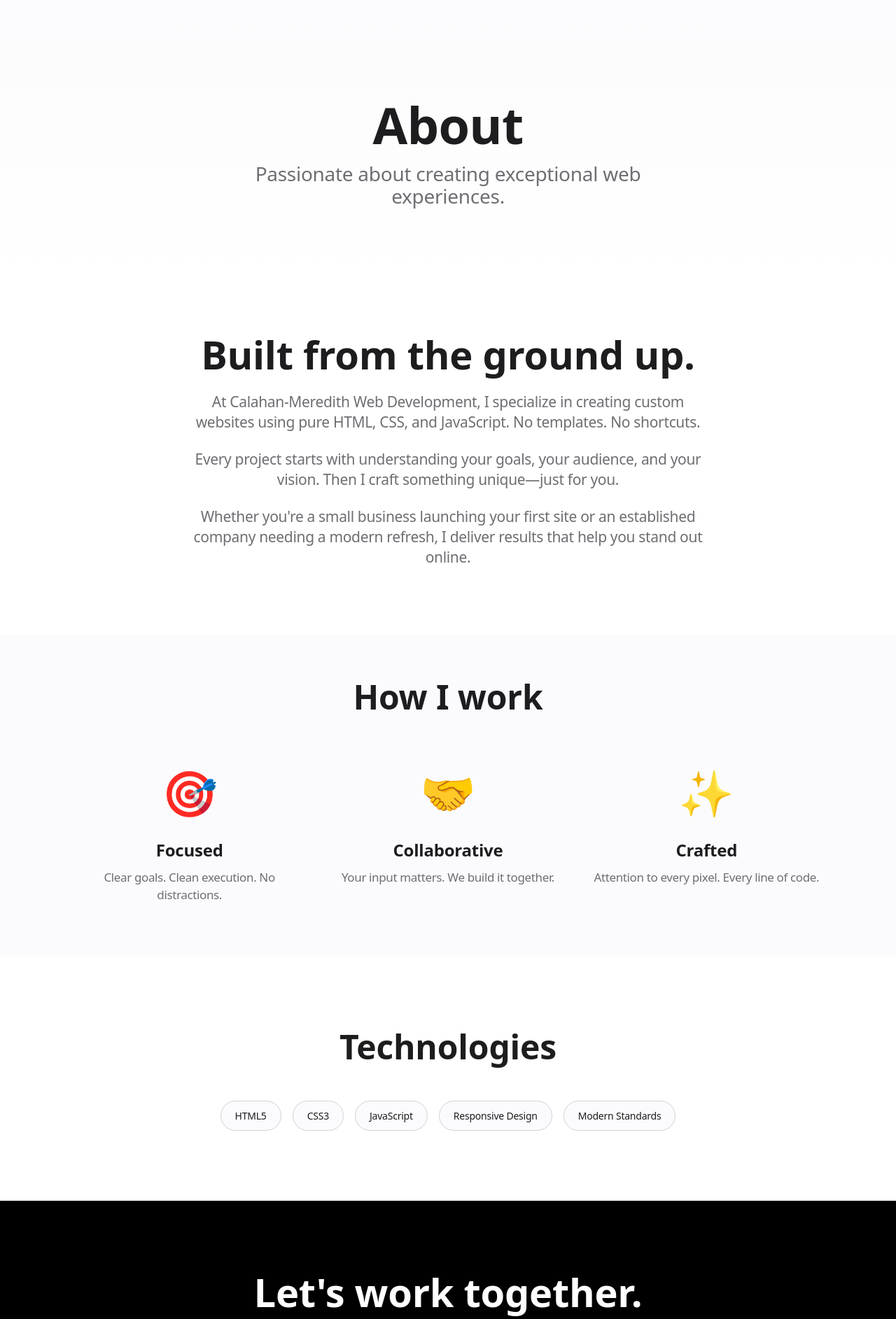
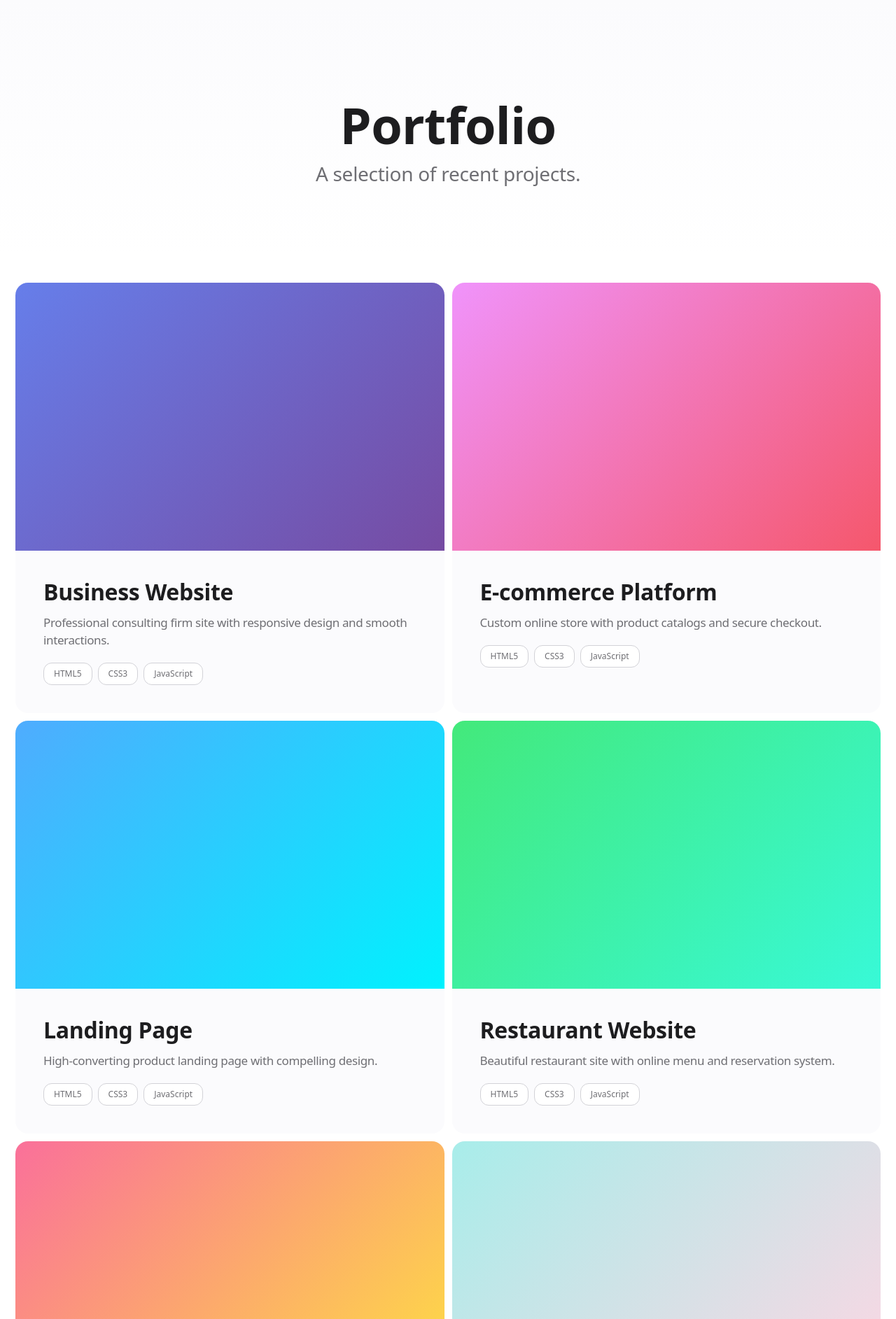
Before and after one commit to Ben-Meredith/Calihan-Meredith, a Flask app: page /about in a window 1280 px wide. Shown: the part 56-1941 px from the top of the page at 70% size. Run offline with Flask 3, Linux system fonts and the light colour scheme.

Commit message:
Update about.html

```diff
--- a/templates/about.html
+++ b/templates/about.html
@@ -1,6 +1,6 @@
 {% extends "base.html" %}
 
-{% block title %}About | Calahan-Meredith Web Development{% endblock %}
+{% block title %}Portfolio | Calahan-Meredith Web Development{% endblock %}
 
 {% block content %}
 
@@ -8,76 +8,109 @@
 <section style="background: linear-gradient(180deg, #fbfbfd 0%, #ffffff 100%); padding: 140px 22px 100px; text-align: center;">
     <div style="max-width: 980px; margin: 0 auto;">
         <h1 style="font-size: 72px; font-weight: 600; line-height: 1.05556; letter-spacing: -0.009em; margin-bottom: 16px; color: #1d1d1f;">
-            About
+            Portfolio
         </h1>
         <p style="font-size: 28px; line-height: 1.14286; letter-spacing: -0.01em; color: #6e6e73; max-width: 700px; margin: 0 auto;">
-            Passionate about creating exceptional web experiences.
+            A selection of recent projects.
         </p>
     </div>
 </section>
 
-<!-- Story Section -->
-<section style="padding: 80px 22px; max-width: 800px; margin: 0 auto; text-align: center;">
-    <h2 style="font-size: 56px; font-weight: 600; letter-spacing: -0.005em; margin-bottom: 24px; color: #1d1d1f; line-height: 1.07143;">
-        Built from the ground up.
-    </h2>
-    <p style="font-size: 21px; color: #6e6e73; line-height: 1.381; letter-spacing: -0.016em; margin-bottom: 24px;">
-        At Calahan-Meredith Web Development, I specialize in creating custom websites using pure HTML, CSS, and JavaScript. No templates. No shortcuts.
-    </p>
-    <p style="font-size: 21px; color: #6e6e73; line-height: 1.381; letter-spacing: -0.016em; margin-bottom: 24px;">
-        Every project starts with understanding your goals, your audience, and your vision. Then I craft something unique—just for you.
-    </p>
-    <p style="font-size: 21px; color: #6e6e73; line-height: 1.381; letter-spacing: -0.016em;">
-        Whether you're a small business launching your first site or an established company needing a modern refresh, I deliver results that help you stand out online.
-    </p>
-</section>
+<!-- Portfolio Grid (Apple-style: clean 2-column) -->
+<section style="padding: 40px 22px 100px; max-width: 1440px; margin: 0 auto;">
+    <div style="display: grid; grid-template-columns: repeat(2, 1fr); gap: 11px;">
 
-<!-- Values Section (Apple-style: 3 columns) -->
-<section style="padding: 60px 22px; background: #fbfbfd;">
-    <div style="max-width: 1068px; margin: 0 auto;">
-        <h2 style="font-size: 48px; font-weight: 600; letter-spacing: -0.003em; text-align: center; margin-bottom: 60px; color: #1d1d1f;">How I work</h2>
-
-        <div style="display: grid; grid-template-columns: repeat(3, 1fr); gap: 40px;">
-            <div style="text-align: center;">
-                <div style="font-size: 64px; margin-bottom: 20px;">🎯</div>
-                <h3 style="font-size: 24px; font-weight: 600; letter-spacing: -0.009em; margin-bottom: 12px; color: #1d1d1f;">Focused</h3>
-                <p style="font-size: 17px; color: #6e6e73; line-height: 1.47059; letter-spacing: -0.022em;">Clear goals. Clean execution. No distractions.</p>
-            </div>
-
-            <div style="text-align: center;">
-                <div style="font-size: 64px; margin-bottom: 20px;">🤝</div>
-                <h3 style="font-size: 24px; font-weight: 600; letter-spacing: -0.009em; margin-bottom: 12px; color: #1d1d1f;">Collaborative</h3>
-                <p style="font-size: 17px; color: #6e6e73; line-height: 1.47059; letter-spacing: -0.022em;">Your input matters. We build it together.</p>
-            </div>
-
-            <div style="text-align: center;">
-                <div style="font-size: 64px; margin-bottom: 20px;">✨</div>
-                <h3 style="font-size: 24px; font-weight: 600; letter-spacing: -0.009em; margin-bottom: 12px; color: #1d1d1f;">Crafted</h3>
-                <p style="font-size: 17px; color: #6e6e73; line-height: 1.47059; letter-spacing: -0.022em;">Attention to every pixel. Every line of code.</p>
+        <!-- Project 1 -->
+        <div style="background: #fbfbfd; border-radius: 18px; overflow: hidden;">
+            <div style="aspect-ratio: 16/10; background: linear-gradient(135deg, #667eea 0%, #764ba2 100%);"></div>
+            <div style="padding: 40px;">
+                <h3 style="font-size: 32px; font-weight: 600; letter-spacing: -0.01em; margin-bottom: 12px; color: #1d1d1f;">Business Website</h3>
+                <p style="font-size: 17px; color: #6e6e73; line-height: 1.47059; letter-spacing: -0.022em; margin-bottom: 20px;">Professional consulting firm site with responsive design and smooth interactions.</p>
+                <div style="display: flex; gap: 8px; flex-wrap: wrap;">
+                    <span style="background: #ffffff; padding: 6px 14px; border-radius: 12px; font-size: 12px; color: #6e6e73; border: 1px solid #d2d2d7;">HTML5</span>
+                    <span style="background: #ffffff; padding: 6px 14px; border-radius: 12px; font-size: 12px; color: #6e6e73; border: 1px solid #d2d2d7;">CSS3</span>
+                    <span style="background: #ffffff; padding: 6px 14px; border-radius: 12px; font-size: 12px; color: #6e6e73; border: 1px solid #d2d2d7;">JavaScript</span>
+                </div>
             </div>
         </div>
-    </div>
-</section>
 
-<!-- Tech Stack -->
-<section style="padding: 100px 22px; text-align: center;">
-    <div style="max-width: 800px; margin: 0 auto;">
-        <h2 style="font-size: 48px; font-weight: 600; letter-spacing: -0.003em; margin-bottom: 48px; color: #1d1d1f;">Technologies</h2>
+        <!-- Project 2 -->
+        <div style="background: #fbfbfd; border-radius: 18px; overflow: hidden;">
+            <div style="aspect-ratio: 16/10; background: linear-gradient(135deg, #f093fb 0%, #f5576c 100%);"></div>
+            <div style="padding: 40px;">
+                <h3 style="font-size: 32px; font-weight: 600; letter-spacing: -0.01em; margin-bottom: 12px; color: #1d1d1f;">E-commerce Platform</h3>
+                <p style="font-size: 17px; color: #6e6e73; line-height: 1.47059; letter-spacing: -0.022em; margin-bottom: 20px;">Custom online store with product catalogs and secure checkout.</p>
+                <div style="display: flex; gap: 8px; flex-wrap: wrap;">
+                    <span style="background: #ffffff; padding: 6px 14px; border-radius: 12px; font-size: 12px; color: #6e6e73; border: 1px solid #d2d2d7;">HTML5</span>
+                    <span style="background: #ffffff; padding: 6px 14px; border-radius: 12px; font-size: 12px; color: #6e6e73; border: 1px solid #d2d2d7;">CSS3</span>
+                    <span style="background: #ffffff; padding: 6px 14px; border-radius: 12px; font-size: 12px; color: #6e6e73; border: 1px solid #d2d2d7;">JavaScript</span>
+                </div>
+            </div>
+        </div>
 
-        <div style="display: flex; justify-content: center; gap: 16px; flex-wrap: wrap;">
-            <span style="background: #fbfbfd; color: #1d1d1f; padding: 10px 20px; border-radius: 980px; font-size: 14px; letter-spacing: -0.016em; border: 1px solid #d2d2d7;">HTML5</span>
-            <span style="background: #fbfbfd; color: #1d1d1f; padding: 10px 20px; border-radius: 980px; font-size: 14px; letter-spacing: -0.016em; border: 1px solid #d2d2d7;">CSS3</span>
-            <span style="background: #fbfbfd; color: #1d1d1f; padding: 10px 20px; border-radius: 980px; font-size: 14px; letter-spacing: -0.016em; border: 1px solid #d2d2d7;">JavaScript</span>
-            <span style="background: #fbfbfd; color: #1d1d1f; padding: 10px 20px; border-radius: 980px; font-size: 14px; letter-spacing: -0.016em; border: 1px solid #d2d2d7;">Responsive Design</span>
-            <span style="background: #fbfbfd; color: #1d1d1f; padding: 10px 20px; border-radius: 980px; font-size: 14px; letter-spacing: -0.016em; border: 1px solid #d2d2d7;">Modern Standards</span>
+        <!-- Project 3 -->
+        <div style="background: #fbfbfd; border-radius: 18px; overflow: hidden;">
+            <div style="aspect-ratio: 16/10; background: linear-gradient(135deg, #4facfe 0%, #00f2fe 100%);"></div>
+            <div style="padding: 40px;">
+                <h3 style="font-size: 32px; font-weight: 600; letter-spacing: -0.01em; margin-bottom: 12px; color: #1d1d1f;">Landing Page</h3>
+                <p style="font-size: 17px; color: #6e6e73; line-height: 1.47059; letter-spacing: -0.022em; margin-bottom: 20px;">High-converting product landing page with compelling design.</p>
+                <div style="display: flex; gap: 8px; flex-wrap: wrap;">
+                    <span style="background: #ffffff; padding: 6px 14px; border-radius: 12px; font-size: 12px; color: #6e6e73; border: 1px solid #d2d2d7;">HTML5</span>
+                    <span style="background: #ffffff; padding: 6px 14px; border-radius: 12px; font-size: 12px; color: #6e6e73; border: 1px solid #d2d2d7;">CSS3</span>
+                    <span style="background: #ffffff; padding: 6px 14px; border-radius: 12px; font-size: 12px; color: #6e6e73; border: 1px solid #d2d2d7;">JavaScript</span>
+                </div>
+            </div>
         </div>
+
+        <!-- Project 4 -->
+        <div style="background: #fbfbfd; border-radius: 18px; overflow: hidden;">
+            <div style="aspect-ratio: 16/10; background: linear-gradient(135deg, #43e97b 0%, #38f9d7 100%);"></div>
+            <div style="padding: 40px;">
+                <h3 style="font-size: 32px; font-weight: 600; letter-spacing: -0.01em; margin-bottom: 12px; color: #1d1d1f;">Restaurant Website</h3>
+                <p style="font-size: 17px; color: #6e6e73; line-height: 1.47059; letter-spacing: -0.022em; margin-bottom: 20px;">Beautiful restaurant site with online menu and reservation system.</p>
+                <div style="display: flex; gap: 8px; flex-wrap: wrap;">
+                    <span style="background: #ffffff; padding: 6px 14px; border-radius: 12px; font-size: 12px; color: #6e6e73; border: 1px solid #d2d2d7;">HTML5</span>
+                    <span style="background: #ffffff; padding: 6px 14px; border-radius: 12px; font-size: 12px; color: #6e6e73; border: 1px solid #d2d2d7;">CSS3</span>
+                    <span style="background: #ffffff; padding: 6px 14px; border-radius: 12px; font-size: 12px; color: #6e6e73; border: 1px solid #d2d2d7;">JavaScript</span>
+                </div>
+            </div>
+        </div>
+
+        <!-- Project 5 -->
+        <div style="background: #fbfbfd; border-radius: 18px; overflow: hidden;">
+            <div style="aspect-ratio: 16/10; background: linear-gradient(135deg, #fa709a 0%, #fee140 100%);"></div>
+            <div style="padding: 40px;">
+                <h3 style="font-size: 32px; font-weight: 600; letter-spacing: -0.01em; margin-bottom: 12px; color: #1d1d1f;">Creative Portfolio</h3>
+                <p style="font-size: 17px; color: #6e6e73; line-height: 1.47059; letter-spacing: -0.022em; margin-bottom: 20px;">Stunning portfolio for a photographer with full-screen galleries.</p>
+                <div style="display: flex; gap: 8px; flex-wrap: wrap;">
+                    <span style="background: #ffffff; padding: 6px 14px; border-radius: 12px; font-size: 12px; color: #6e6e73; border: 1px solid #d2d2d7;">HTML5</span>
+                    <span style="background: #ffffff; padding: 6px 14px; border-radius: 12px; font-size: 12px; color: #6e6e73; border: 1px solid #d2d2d7;">CSS3</span>
+                    <span style="background: #ffffff; padding: 6px 14px; border-radius: 12px; font-size: 12px; color: #6e6e73; border: 1px solid #d2d2d7;">JavaScript</span>
+                </div>
+            </div>
+        </div>
+
+        <!-- Project 6 -->
+        <div style="background: #fbfbfd; border-radius: 18px; overflow: hidden;">
+            <div style="aspect-ratio: 16/10; background: linear-gradient(135deg, #a8edea 0%, #fed6e3 100%);"></div>
+            <div style="padding: 40px;">
+                <h3 style="font-size: 32px; font-weight: 600; letter-spacing: -0.01em; margin-bottom: 12px; color: #1d1d1f;">Corporate Website</h3>
+                <p style="font-size: 17px; color: #6e6e73; line-height: 1.47059; letter-spacing: -0.022em; margin-bottom: 20px;">Professional corporate site with team pages and contact forms.</p>
+                <div style="display: flex; gap: 8px; flex-wrap: wrap;">
+                    <span style="background: #ffffff; padding: 6px 14px; border-radius: 12px; font-size: 12px; color: #6e6e73; border: 1px solid #d2d2d7;">HTML5</span>
+                    <span style="background: #ffffff; padding: 6px 14px; border-radius: 12px; font-size: 12px; color: #6e6e73; border: 1px solid #d2d2d7;">CSS3</span>
+                    <span style="background: #ffffff; padding: 6px 14px; border-radius: 12px; font-size: 12px; color: #6e6e73; border: 1px solid #d2d2d7;">JavaScript</span>
+                </div>
+            </div>
+        </div>
+
     </div>
 </section>
 
 <!-- CTA -->
 <section style="background: #000; color: white; padding: 100px 22px; text-align: center;">
-    <h2 style="font-size: 56px; font-weight: 600; letter-spacing: -0.005em; margin-bottom: 16px; line-height: 1.07143;">Let's work together.</h2>
-    <p style="font-size: 28px; color: rgba(255,255,255,0.8); letter-spacing: -0.01em; line-height: 1.14286; margin-bottom: 32px;">Ready to bring your vision to life?</p>
+    <h2 style="font-size: 56px; font-weight: 600; letter-spacing: -0.005em; margin-bottom: 16px; line-height: 1.07143;">Want to see your project here?</h2>
+    <p style="font-size: 28px; color: rgba(255,255,255,0.8); letter-spacing: -0.01em; line-height: 1.14286; margin-bottom: 32px;">Let's create something amazing together.</p>
     <a href="{{ url_for('contact') }}" style="background: #0071e3; color: white; padding: 12px 22px; border-radius: 980px; text-decoration: none; font-size: 17px; letter-spacing: -0.022em; display: inline-block;">Start your project</a>
 </section>
 
@@ -85,6 +118,7 @@
 @media (max-width: 1068px) {
     section h1 { font-size: 56px !important; }
     section h2 { font-size: 40px !important; }
+    section h3 { font-size: 28px !important; }
     section p { font-size: 19px !important; }
     section > div > div { grid-template-columns: 1fr !important; }
 }
```
